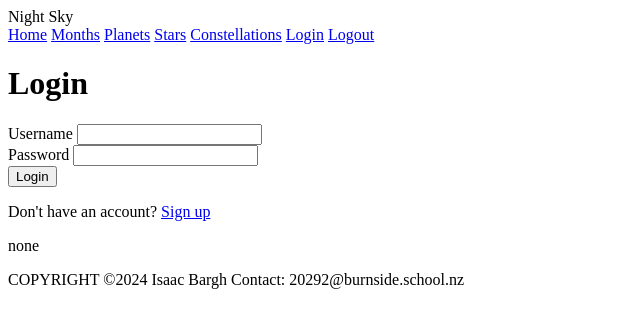
After one commit to IsaacBargh/DTP-Project-2024, a Flask app: page /login in a window 1280 px wide. The commit adds this page. Shown: the top 328 px of the page, without its empty margins (0-640 px from the left). Run offline with Flask 3, Linux system fonts and the light colour scheme.

Commit message:
created basic login system using flask WTF and session

```diff
--- /dev/null
+++ b/app/forms.py
@@ -0,0 +1,16 @@
+from flask_wtf import FlaskForm
+from wtforms import StringField, TextAreaField, PasswordField, SubmitField
+from wtforms.validators import DataRequired, Email, EqualTo
+import app.models
+
+class RegistrationForm(FlaskForm):
+    username = StringField('Username', validators=[DataRequired()])
+    password = PasswordField('Password', validators=[DataRequired()])
+    confirm_password = PasswordField('Confirm Password', validators=[DataRequired(), EqualTo('password')])
+    submit = SubmitField('Register')
+
+
+class LoginForm(FlaskForm):
+    username = StringField('Username', validators=[DataRequired()])
+    password = PasswordField('Password', validators=[DataRequired()])
+    submit = SubmitField('Login')
--- a/app/routes.py
+++ b/app/routes.py
@@ -1,19 +1,28 @@
 from app import app
-from flask import render_template
+from flask import render_template, redirect, request, url_for, session, make_response, request, flash
 from flask_sqlalchemy import SQLAlchemy
 import os
 
 basedir = os.path.abspath(os.path.dirname(__file__))
 app.config['SQLALCHEMY_DATABASE_URI'] = "sqlite:///" + os.path.join(basedir, "night.db")
-db = SQLAlchemy()
-db.init_app(app)
+app.config['SQLALCHEMY_TRACK_MODIFICATIONS'] = False
+app.secret_key = 'Very$ecret'
+WTF_CSRF_ENABLED = True
+WTF_CSRF_SECRET_KEY = 'pa$$w0rd'
+db = SQLAlchemy(app)
 
 import app.models as models
+from app.forms import RegistrationForm, LoginForm
+from app.models import db, User
 
 
 @app.route('/')
 def home():
-    return render_template('home.html')
+    if 'user' in session.keys():
+        person = session['user']
+    else:
+        person = 'none'
+    return render_template('home.html', message='home', person=person)
 
 
 @app.route('/all_months')
@@ -63,6 +72,54 @@ def constellation(id):
     constellation = models.Constellation.query.filter_by(id=id).first()
     return render_template('constellation.html', constellation=constellation)
 
+@app.route('/create_user', methods=['GET', 'POST'])
+def create_user():
+    form = RegistrationForm()
+    if request.method == 'GET':
+        return render_template('create_user.html', form=form)
+    else:
+        if form.validate_on_submit():
+            username = form.username.data
+            password = form.password.data
+            user = User(username=username)
+            user.set_password(password)
+            db.session.add(user)
+            db.session.commit()
+            return redirect(url_for('login'))
+        return render_template('create_user.html', form=form)
+
+
+@app.route('/login', methods=['GET', 'POST'])
+def login():
+    form = LoginForm()
+    if 'user' in session.keys():
+        person = session['user']
+    else:
+        person = 'none'
+    if form.validate_on_submit():
+        username = form.username.data
+        password = form.password.data
+
+        # Retrieve the user from the database
+        user = User.query.filter_by(username=username).first()
+
+        if user and user.check_password(password):
+            flash('Logged in successfully!')
+            session['user'] = username
+            if 'user' in session.keys():
+                person = session['user']
+                return render_template('home.html', person=person)
+        else:
+            flash('Invalid username or password.')
+    return render_template('login.html', form=form, person=person)
+
+
+@app.route('/clear_user')
+def clear_user():
+    session.clear()
+    session.pop('user', None)
+    return render_template('home.html', message='Logged out')
+
 
 @app.errorhandler(404)
 def not_found(e):
--- a/app/templates/home.html
+++ b/app/templates/home.html
@@ -1,4 +1,8 @@
 {% extends "layout.html" %}
 {% block content %}
+{% if person != 'none' %}
+        <h1>{{person}}</h1>
+        {% endif %}
 <p>Night Website</p>
+<p>{{message}}</p>
 {% endblock %}
--- a/app/templates/layout.html
+++ b/app/templates/layout.html
@@ -13,6 +13,8 @@
         <a href="/all_planets">Planets</a>
         <a href="/all_stars">Stars</a>
         <a href="/all_constellations">Constellations</a>
+        <a href="/login">Login</a>
+        <a href="/clear_user">Logout</a>
     </nav>
     <main>
     {%block content%}{%endblock%}
--- /dev/null
+++ b/app/templates/login.html
@@ -0,0 +1,20 @@
+{% extends 'layout.html' %}
+{% block content %}
+<h1>Login</h1>
+<form method="POST">
+    {{ form.hidden_tag() }}
+    <div>
+        {{ form.username.label }}
+        {{ form.username() }}
+    </div>
+    <div>
+        {{ form.password.label }}
+        {{ form.password() }}
+    </div>
+    <div>
+        {{ form.submit() }}
+    </div>
+</form>
+<p>Don't have an account? <a href="/create_user">Sign up</a></p>
+<p>{{person}}</p>
+{% endblock %}
```
Also changed, not shown: app/models.py (+19 -0 lines), app/templates/create_user.html (added, +23 -0 lines), app/night.db.
